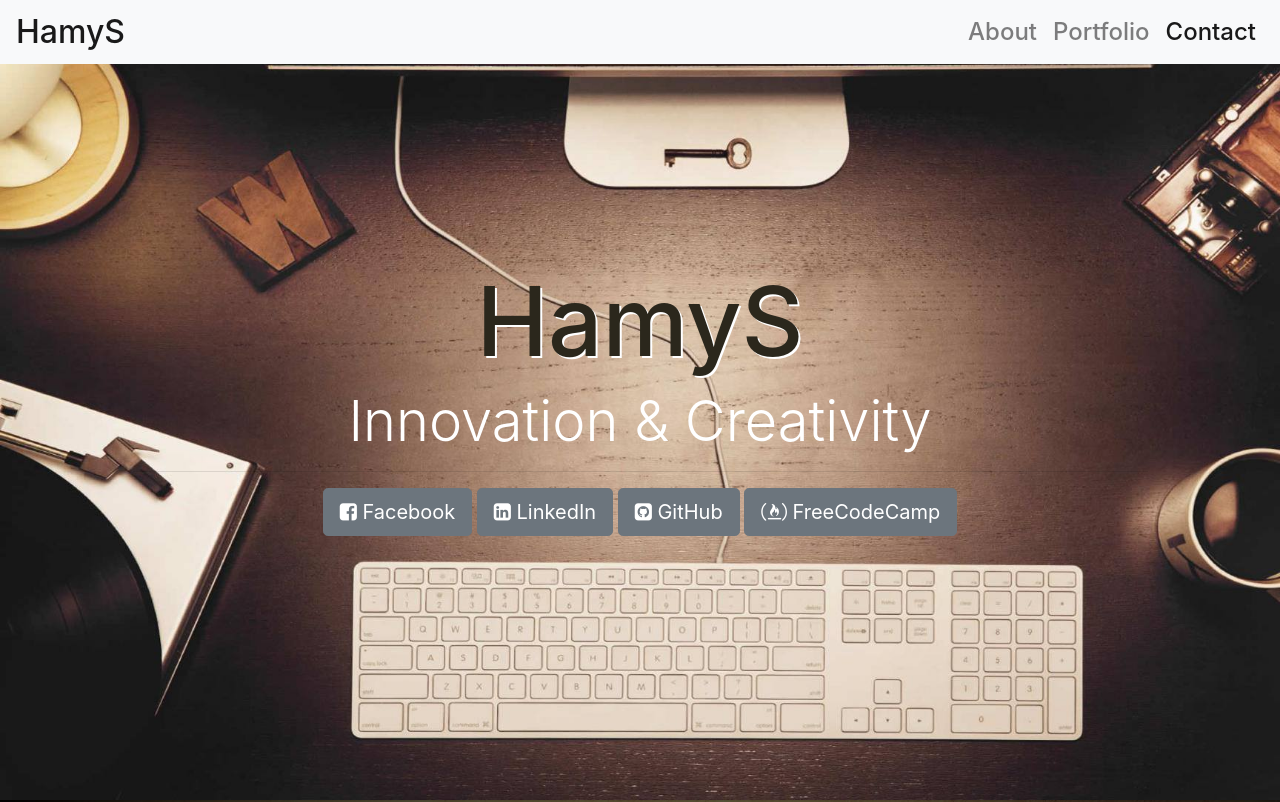
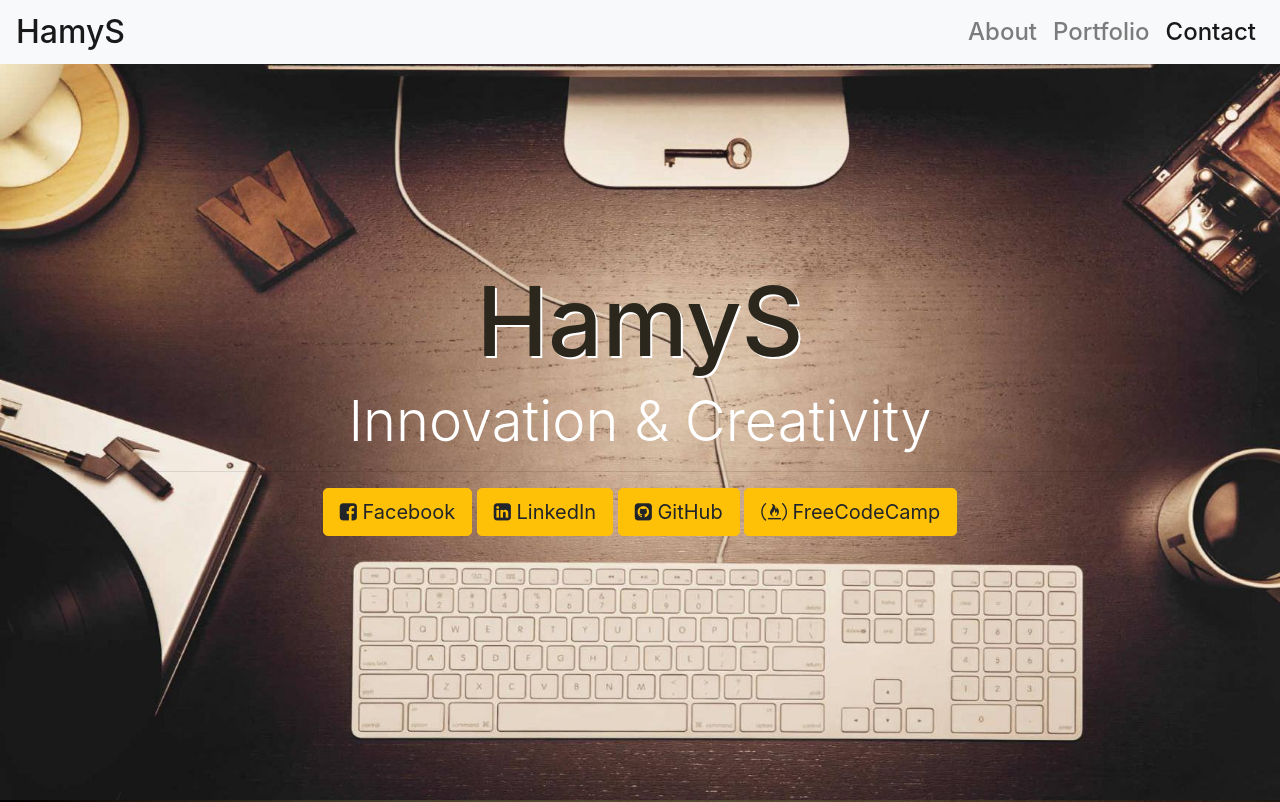
Before and after one commit to AhmadMuhamo/Portfolio-Old, a website: page index.html in a window 1280 px wide. Shown: the top 802 px of the page. Drawn offline with nearby package versions, Linux system fonts and the light colour scheme.

Commit message:
Changed Home Buttons Style

```diff
--- a/index.html
+++ b/index.html
@@ -44,10 +44,10 @@
                         <h1 class="site-title">HamyS</h1>
                         <h2 class="display-4 site-subtitle">Innovation & Creativity</h2>
                         <hr>
-                        <a href="https://www.facebook.com/AhmadMuhamo" target="_blank" class="btn btn-lg btn-secondary facebook"><i class="fa fa-facebook-square" aria-hidden="true"></i> Facebook</a>
-                        <a href="https://www.linkedin.com/in/ahmad-ibrahim-51556825/" target="_blank" class="btn btn-lg btn-secondary linkedin"><i class="fa fa-linkedin-square" aria-hidden="true"></i> LinkedIn</a>
-                        <a href="https://github.com/AhmadMuhamo" target="_blank" class="btn btn-lg btn-secondary github"><i class="fa fa-github-square" aria-hidden="true" ></i> GitHub</a>
-                        <a href="https://www.freecodecamp.org/ahmadmuhamo" target="_blank" class="btn btn-lg btn-secondary codecamp"><i class="fa fa-free-code-camp" aria-hidden="true"></i> FreeCodeCamp</a>
+                        <a href="https://www.facebook.com/AhmadMuhamo" target="_blank" class="btn btn-lg btn-warning facebook"><i class="fa fa-facebook-square" aria-hidden="true"></i> Facebook</a>
+                        <a href="https://www.linkedin.com/in/ahmad-ibrahim-51556825/" target="_blank" class="btn btn-lg btn-warning linkedin"><i class="fa fa-linkedin-square" aria-hidden="true"></i> LinkedIn</a>
+                        <a href="https://github.com/AhmadMuhamo" target="_blank" class="btn btn-lg btn-warning github"><i class="fa fa-github-square" aria-hidden="true" ></i> GitHub</a>
+                        <a href="https://www.freecodecamp.org/ahmadmuhamo" target="_blank" class="btn btn-lg btn-warning codecamp"><i class="fa fa-free-code-camp" aria-hidden="true"></i> FreeCodeCamp</a>
                 </div>
             </div>
         </div>
```
